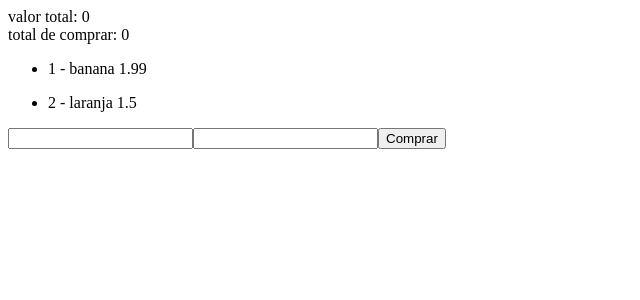
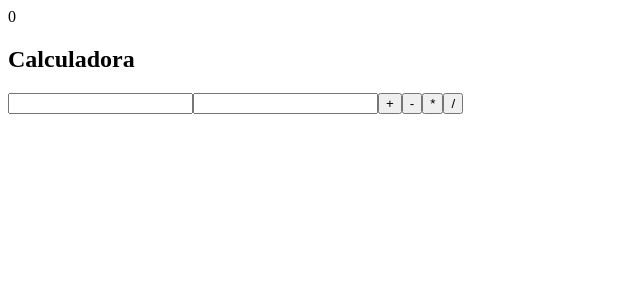
Before and after one commit to Gabriel200395/state, a React (Create React App) app: page / in a window 1280 px wide. Shown: the top 300 px of the page, without its empty margins (0-640 px from the left). Built offline with nearby package versions, Linux system fonts and the light colour scheme.

Commit message:
terminando projeto

```diff
--- a/src/App.js
+++ b/src/App.js
@@ -1,4 +1,4 @@
-import Ex12 from "./Frutaria/Frutaria";
+import Ex12 from "./Ebooks/Calculadora";
 function App() {
   return (
     <>
--- /dev/null
+++ b/src/Ebooks/Calculadora.js
@@ -0,0 +1,136 @@
+// colocar dentro de uma varial total a somar do valor!
+
+import { useReducer } from "react";
+
+const initialValues = {
+  numero1: "",
+  numero2: "",
+  arrayTotal: [],
+};
+
+function reducer(state, action) {
+  switch (action.type) {
+    case "numeros": {
+      return {
+        ...state,
+        [action.name]: action.value,
+      };
+    }
+    case "somar": {
+      return {
+        ...state,
+        arrayTotal: [...action.array, action.numero],
+        numero1: "",
+        numero2: "",
+      };
+    }
+    case "subtrair": {
+      return {
+        ...state,
+        arrayTotal: [...action.array, action.numero],
+        numero1: "",
+        numero2: "",
+      };
+    }
+    case "divisao": {
+      return {
+        ...state,
+        arrayTotal: [...action.array, action.numero],
+        numero1: "",
+        numero2: "",
+      };
+    }
+    case "multiplicar": {
+      return {
+        ...state,
+        arrayTotal: [...action.array, action.numero],
+        numero1: "",
+        numero2: "",
+      };
+    }
+  }
+}
+
+function Calculadora() {
+  const [state, dispatch] = useReducer(reducer, initialValues);
+
+  const { numero1, numero2, arrayTotal } = state;
+
+  console.log(arrayTotal);
+
+  const calculo = arrayTotal.reduce((t, i) => {
+    return t + i;
+  }, 0);
+
+  return (
+    <div>
+      {calculo}
+      <h2>Calculadora</h2>
+      <div>
+        <input
+          type="number"
+          value={numero1}
+          name="numero1"
+          onChange={({ target }) =>
+            dispatch({ type: "numeros", name: "numero1", value: target.value })
+          }
+        />
+
+        <input
+          type="number"
+          value={numero2}
+          name="numero2"
+          onChange={({ target }) =>
+            dispatch({ type: "numeros", name: "numero2", value: target.value })
+          }
+        />
+        <button
+          onClick={() =>
+            dispatch({
+              type: "somar",
+              numero: +numero1 + +numero2,
+              array: arrayTotal,
+            })
+          }
+        >
+          +
+        </button>
+        <button
+          onClick={() =>
+            dispatch({
+              type: "subtrair",
+              numero: +numero1 - +numero2,
+              array: arrayTotal,
+            })
+          }
+        >
+          -
+        </button>
+        <button
+          onClick={() =>
+            dispatch({
+              type: "multiplicar",
+              numero: +numero1 * +numero2,
+              array: arrayTotal,
+            })
+          }
+        >
+          *
+        </button>
+        <button
+          onClick={() =>
+            dispatch({
+              type: "divisao",
+              numero: +numero1 / +numero2,
+              array: arrayTotal,
+            })
+          }
+        >
+          /
+        </button>
+      </div>
+    </div>
+  );
+}
+
+export default Calculadora;
--- a/src/Frutaria/Frutaria.js
+++ b/src/Frutaria/Frutaria.js
@@ -1,4 +1,4 @@
-import { useReducer, useState } from "react";
+import { useReducer } from "react";
 
 const arrayFrutas = [
   { item: "1", fruta: "banana", preco: 1.99 },
```
Also changed, not shown: src/Ebooks/Ebooks.js (added, +40 -0 lines).
